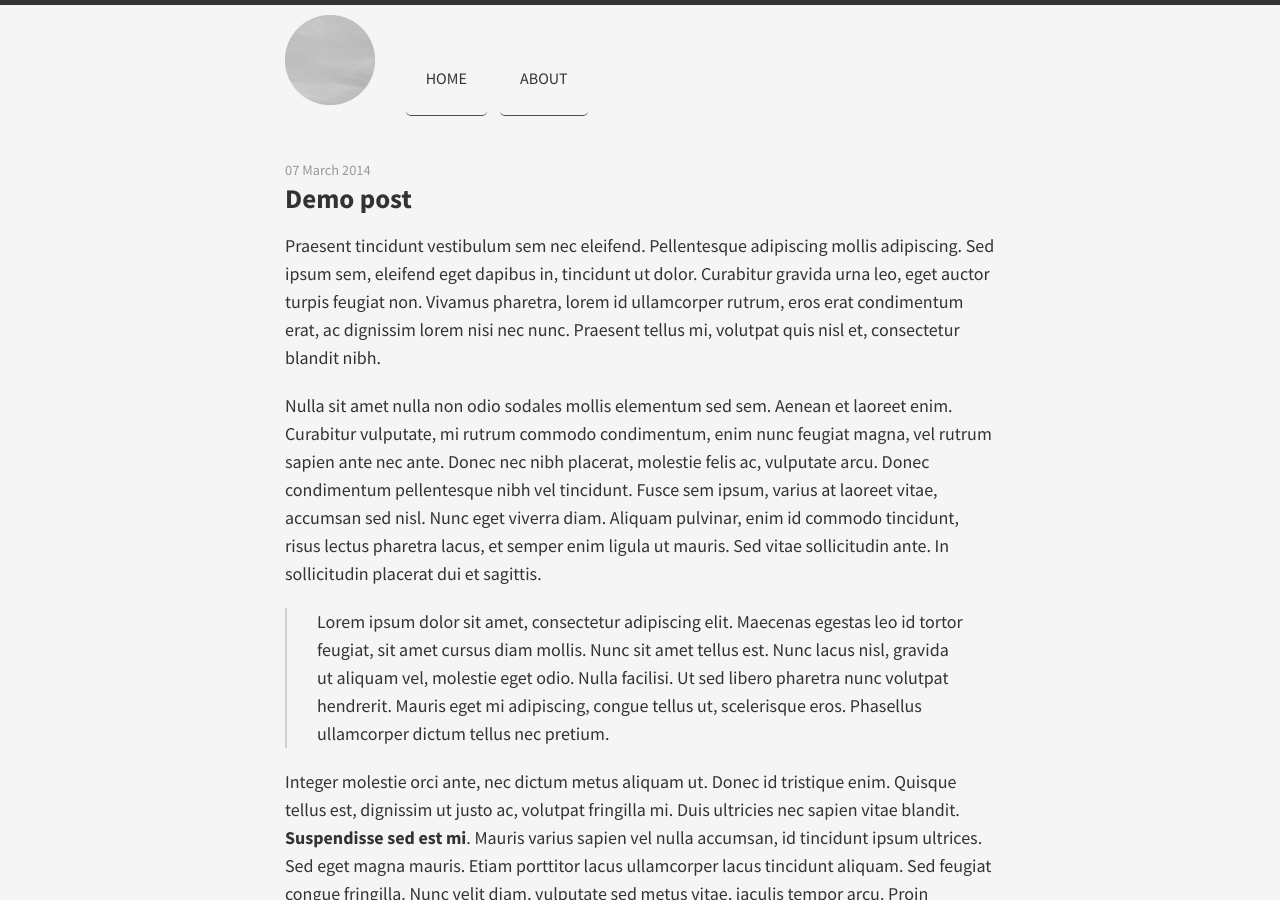
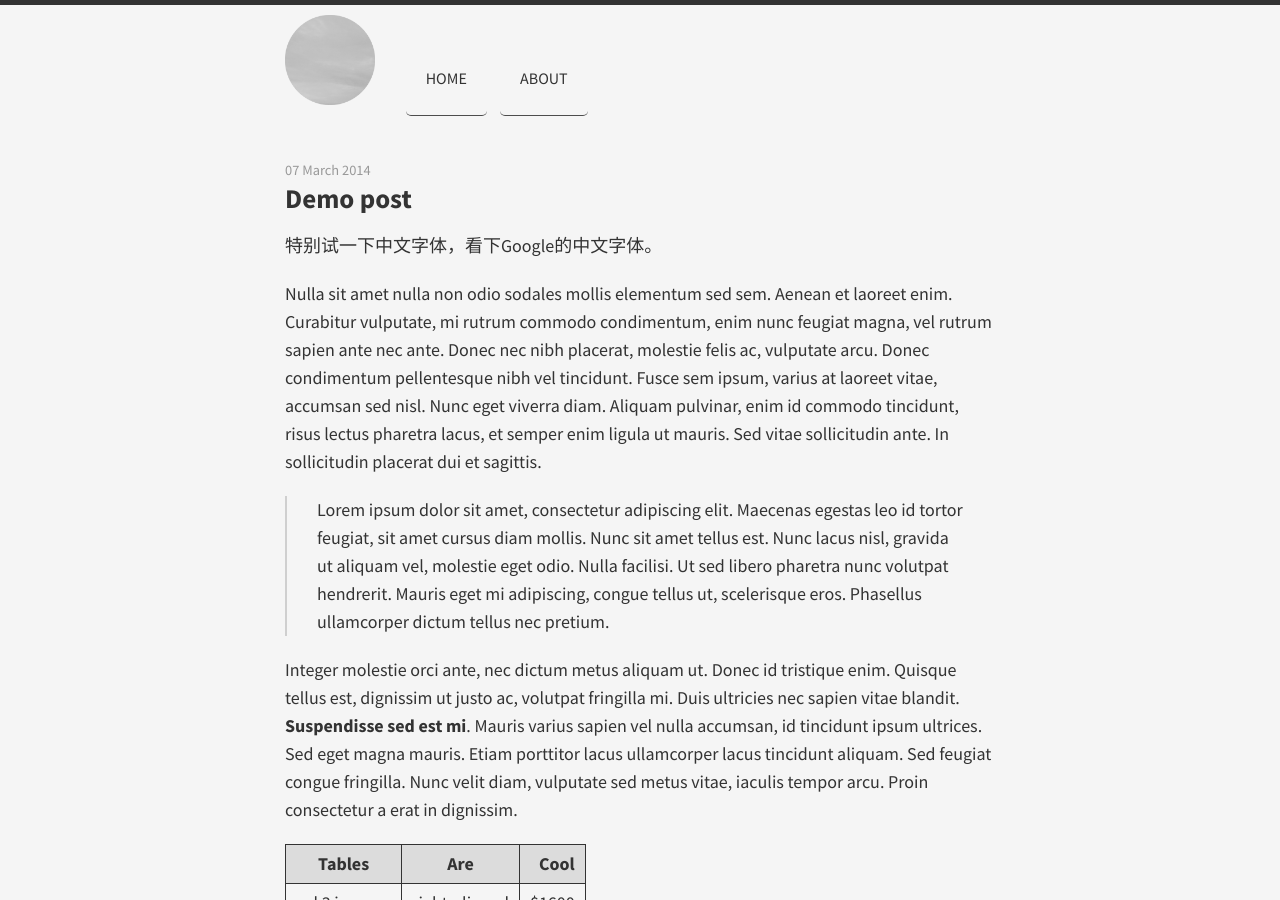
Before and after one commit to hahapig/hahapig.github.io, a Jekyll site: the page built from _posts/2014-03-07-demo-post.md, in a window 1280 px wide and 900 px high. Built offline with Jekyll 4.4.1, drawn with Linux system fonts in a browser that asks for light colours; Markdown is read by kramdown in place of the engine named in the settings.

Commit message:
Update 2014-03-07-demo-post.md

```diff
--- a/_posts/2014-03-07-demo-post.md
+++ b/_posts/2014-03-07-demo-post.md
@@ -3,7 +3,7 @@ layout: post
 title: Demo post
 ---
 
-Praesent tincidunt vestibulum sem nec eleifend. Pellentesque adipiscing mollis adipiscing. Sed ipsum sem, eleifend eget dapibus in, tincidunt ut dolor. Curabitur gravida urna leo, eget auctor turpis feugiat non. Vivamus pharetra, lorem id ullamcorper rutrum, eros erat condimentum erat, ac dignissim lorem nisi nec nunc. Praesent tellus mi, volutpat quis nisl et, consectetur blandit nibh.
+特别试一下中文字体，看下Google的中文字体。
 
 Nulla sit amet nulla non odio sodales mollis elementum sed sem. Aenean et laoreet enim. Curabitur vulputate, mi rutrum commodo condimentum, enim nunc feugiat magna, vel rutrum sapien ante nec ante. Donec nec nibh placerat, molestie felis ac, vulputate arcu. Donec condimentum pellentesque nibh vel tincidunt. Fusce sem ipsum, varius at laoreet vitae, accumsan sed nisl. Nunc eget viverra diam. Aliquam pulvinar, enim id commodo tincidunt, risus lectus pharetra lacus, et semper enim ligula ut mauris. Sed vitae sollicitudin ante. In sollicitudin placerat dui et sagittis.
 
```
